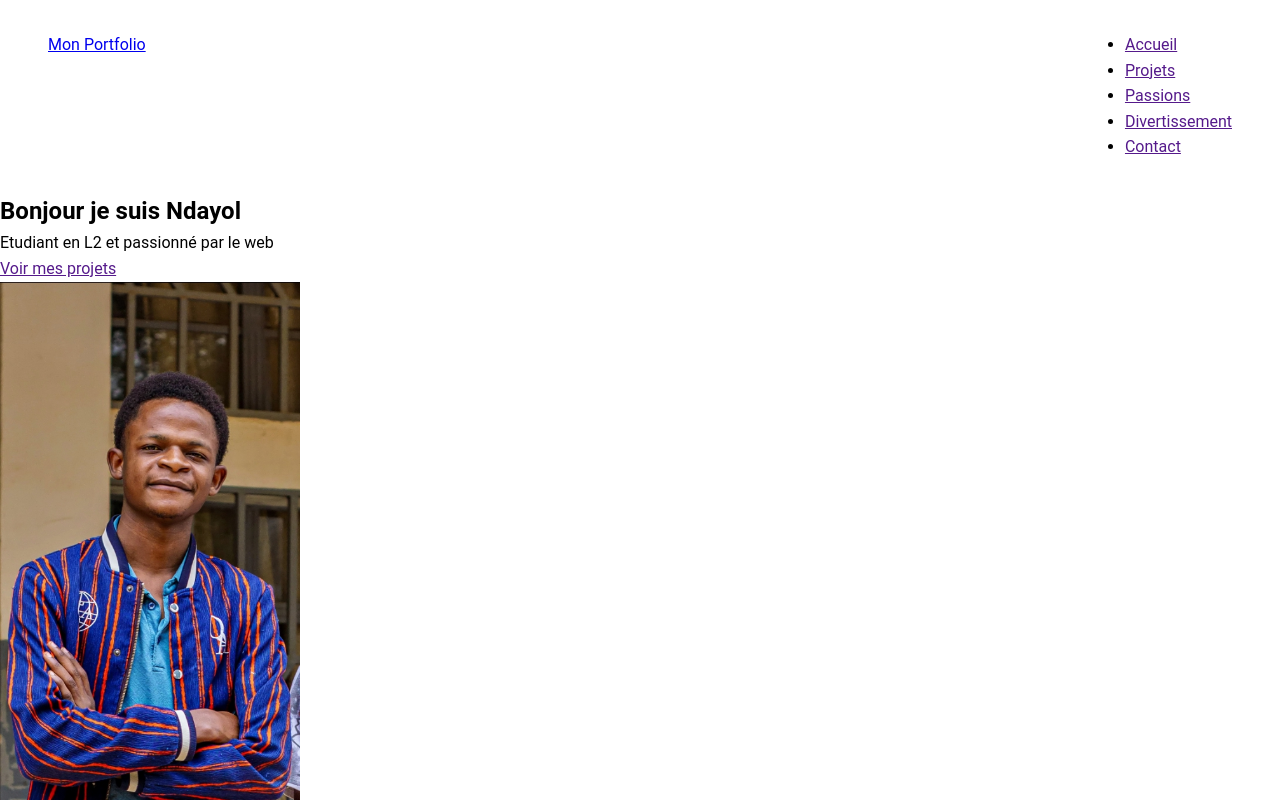
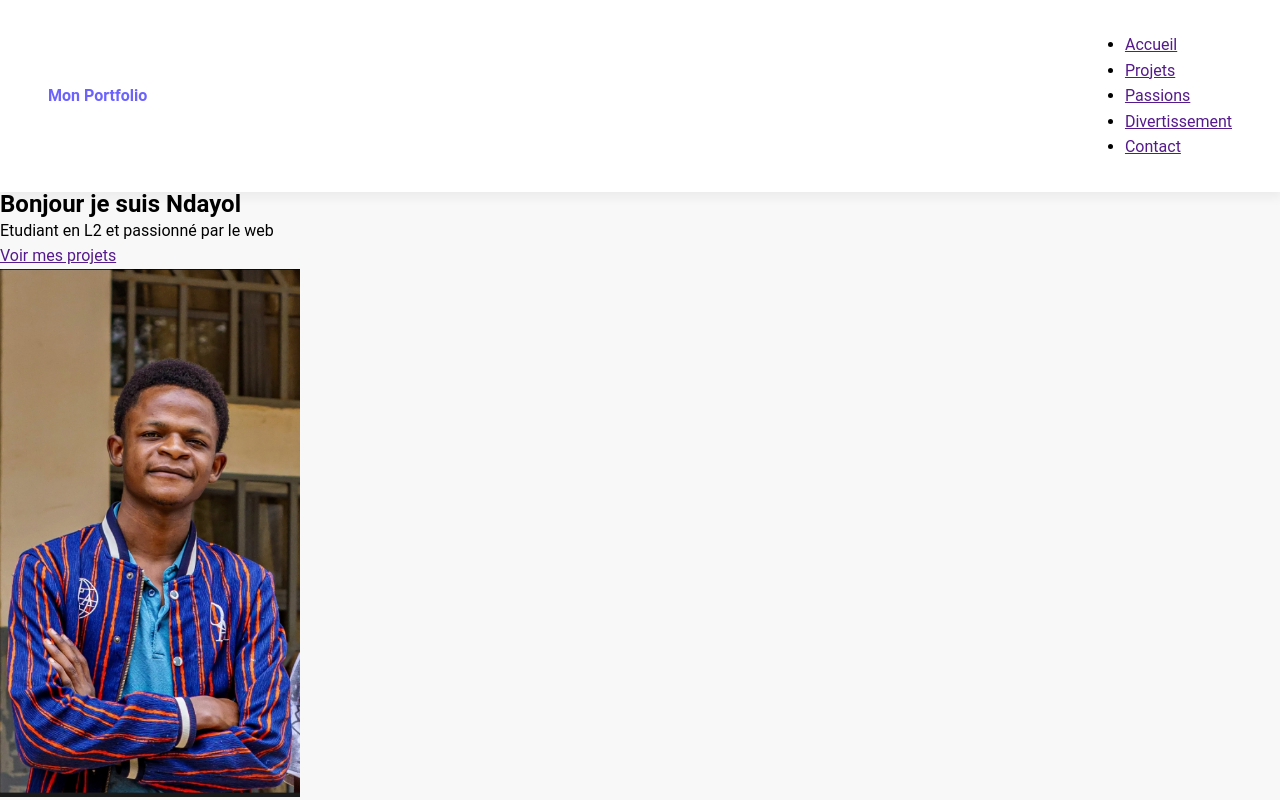
Before and after one commit to ndayol1234/Mon-Portfolio-2026, a plain HTML site: page index.html in a window 1280 px wide. Shown: the top 800 px of the page. Drawn offline with Linux system fonts and the light colour scheme.

Commit message:
Stylisation du header

```diff
--- a/css/style.css
+++ b/css/style.css
@@ -1,41 +1,40 @@
-root{
+
+
+:root{
+
     --violet-doux:#6C63FF;
-    --violet-fonce:#534EDD;
-    --orange-vif:#FFA726;
-    --gris-tres-fonce:#333;
-    --gris-fonce:#666;
-    --gris-tres-crair:#F8F8F8;
+    --violet-fonce: #534EDD;
+    --orange-vif: #FFA725;
+    --gris-tres-fonce: #333;
+    ---gris-tres-clair: #F8F8F8;
     --gris-clair:#EEE;
+}
 
+*  {
+    padding:0;
+    margin:0;
+    box-sizing:border-box;
 }
-*
-{
-    margin:0;
-    padding:0;
-    box-sizing:borde-box;
-
-}
-body{
-    background-color:var(--gris-clair-clair);
-    font-family:roboto,sans-serif;
-    line-height:1.6;
-
+body {
+  font-family: 'Roboto', sans-serif;
+  background-color: var(---gris-tres-clair);
+  line-height: 1.6rem;
 }
 header{
     background-color: white;
-    box-shadow: 2 px 10px rgba(0,0,0.05);
+    box-shadow: 2px 6px  10px rgba(0, 0, 0, 0.05);
     position:sticky;
     top:0;
     z-index: 100;
     display: flex;
-    justify-content:space-between;
-    align-items: conter;
+    justify-content: space-between;
+    align-items: center;
     padding: 2rem 3rem;
+}
+header div a {
+    text-decoration:none;
+    font-size: 2.2 rem;
+    font-weight:  bold;
+    color: var(--violet-doux);
 
 }
-header dir a {
-    text-decoration: nome;
-    font-size: 2.2rem;
-    font-weight: bold;
-    color:var(--violet-doux)
-}
```
